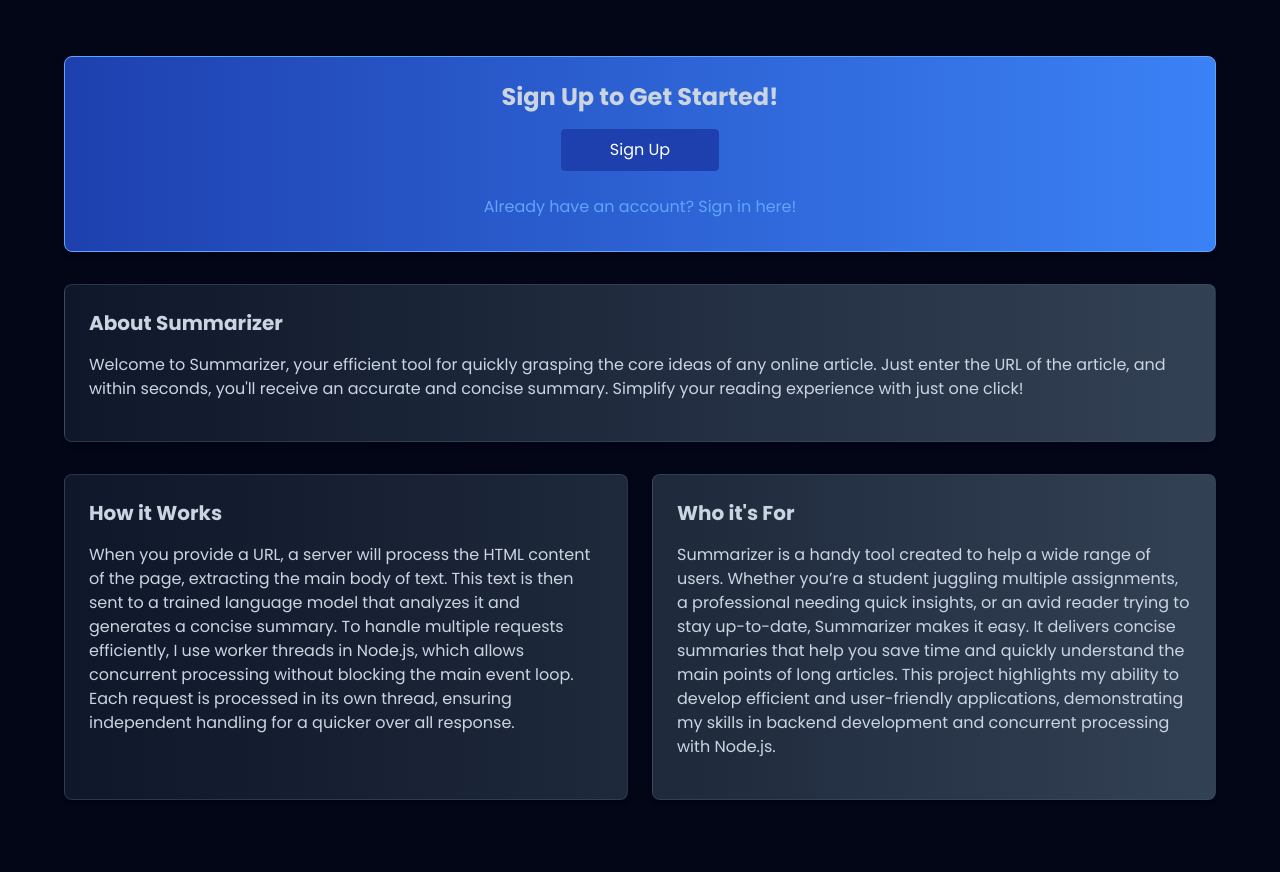
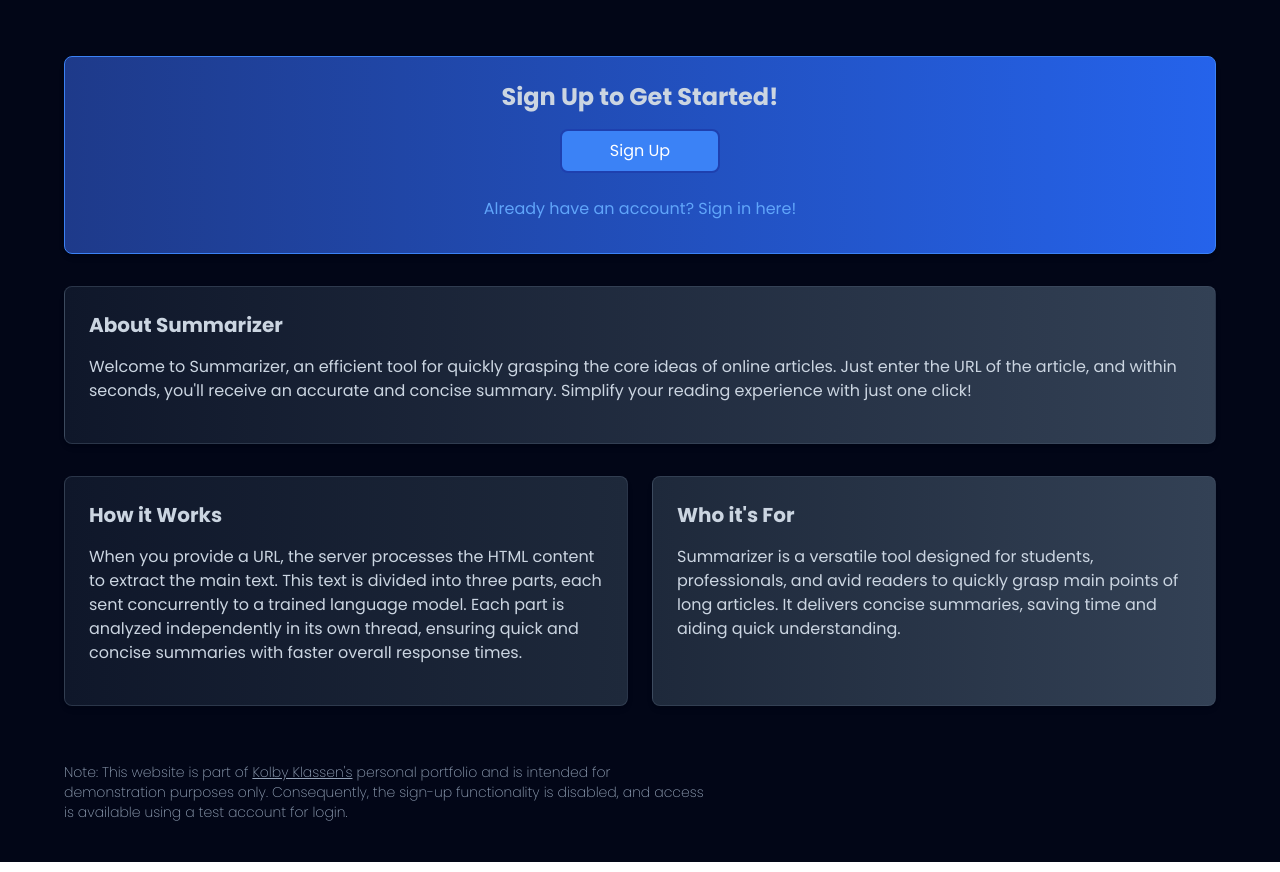
Before and after one commit to kolby-k/Summarizer-client, a React (Vite) app: page / in a window 1280 px wide. Shown: the part 200-1072 px from the top of the page. Built offline with nearby package versions, Linux system fonts and the light colour scheme.

Commit message:
error handling and added notes for portfolio purposes

```diff
--- a/src/components/Bookmarks.jsx
+++ b/src/components/Bookmarks.jsx
@@ -21,6 +21,11 @@ const Bookmarks = ({
             toggleDetailsModal={() => onToggleDetailsModal(bookmark)}
           />
         ))}
+        {bookmarks.length < 1 ? (
+          <div className="text-center pt-6">
+            <h2>Nothing here to show yet!</h2>
+          </div>
+        ) : null}
       </div>
     </div>
   );
--- a/src/context/AuthContext.jsx
+++ b/src/context/AuthContext.jsx
@@ -46,7 +46,7 @@ export const AuthProvider = ({ children }) => {
       setUser(userData);
       localStorage.setItem("user", JSON.stringify(userData));
     } catch (err) {
-      setError("Signup failed: please use the email 'test@test.com'.");
+      setError("Sign-up blocked. Please login with the test account!");
     } finally {
       setLoading(false);
     }
@@ -57,9 +57,13 @@ export const AuthProvider = ({ children }) => {
     localStorage.removeItem("user");
   };
 
+  const clearError = () => {
+    return setError(null);
+  };
+
   return (
     <AuthContext.Provider
-      value={{ user, login, signup, logout, loading, error }}
+      value={{ user, login, signup, logout, loading, error, clearError }}
     >
       {children}
     </AuthContext.Provider>
@@ -87,11 +91,7 @@ const fakeApiLogin = (email, password) => {
 const fakeApiSignup = (name, email, password) => {
   return new Promise((resolve, reject) => {
     setTimeout(() => {
-      if (email === "test@test.com") {
-        resolve({ userId: 16, name, token: "abcd1234" });
-      } else {
-        reject(new Error("User already exists"));
-      }
+      reject(new Error("Sign-up blocked. Please login with the test account!"));
     }, 1000);
   });
 };
--- a/src/pages/Home.jsx
+++ b/src/pages/Home.jsx
@@ -2,13 +2,13 @@ import React from "react";
 import { Link } from "react-router-dom";
 
 const SignUpSignIn = () => (
-  <section className="flex flex-col justify-center items-center bg-gradient-to-r from-blue-800 to-blue-500 border-[0.5px] border-blue-400 p-6  rounded-lg shadow-md mb-8">
+  <section className="flex flex-col justify-center items-center bg-gradient-to-r from-blue-900 to-blue-600 border-[0.5px] border-blue-500 p-6  rounded-lg shadow-md mb-8">
     <h3 className="text-2xl font-bold mb-4 text-center">
       Sign Up to Get Started!
     </h3>
     <Link
       to="/sign-up"
-      className="bg-blue-800 text-white px-12 py-2 rounded hover:bg-blue-500 border border-blue-800 transition mb-4"
+      className="bg-blue-500 text-white px-12 py-2 rounded-lg hover:bg-blue-400 border-2 border-blue-800 transition mb-4"
     >
       Sign Up
     </Link>
@@ -25,8 +25,8 @@ const AboutSummarizer = () => (
   <section className="bg-gradient-to-r from-slate-900 to-slate-700 border-[0.5px] border-slate-600/50 p-6 rounded-lg shadow-md mb-8 cursor-default hover:scale-105 duration-300">
     <h3 className="text-xl font-bold mb-4">About Summarizer</h3>
     <p className="mb-4">
-      Welcome to Summarizer, your efficient tool for quickly grasping the core
-      ideas of any online article. Just enter the URL of the article, and within
+      Welcome to Summarizer, an efficient tool for quickly grasping the core
+      ideas of online articles. Just enter the URL of the article, and within
       seconds, you'll receive an accurate and concise summary. Simplify your
       reading experience with just one click!
     </p>
@@ -37,13 +37,11 @@ const HowItWorks = () => (
   <section className="bg-gradient-to-r from-slate-900 to-slate-800 border-[0.5px] border-slate-600/50 p-6 rounded-lg shadow-md mb-8 cursor-default  hover:scale-105 duration-300">
     <h3 className="text-xl font-bold mb-4">How it Works</h3>
     <p className="mb-4">
-      When you provide a URL, a server will process the HTML content of the
-      page, extracting the main body of text. This text is then sent to a
-      trained language model that analyzes it and generates a concise summary.
-      To handle multiple requests efficiently, I use worker threads in Node.js,
-      which allows concurrent processing without blocking the main event loop.
-      Each request is processed in its own thread, ensuring independent handling
-      for a quicker over all response.
+      When you provide a URL, the server processes the HTML content to extract
+      the main text. This text is divided into three parts, each sent
+      concurrently to a trained language model. Each part is analyzed
+      independently in its own thread, ensuring quick and concise summaries with
+      faster overall response times.
     </p>
   </section>
 );
@@ -52,14 +50,9 @@ const WhoItsFor = () => (
   <section className="bg-gradient-to-r from-slate-800 to-slate-700 border-[0.5px] border-slate-600/50 p-6 rounded-lg shadow-md mb-8 cursor-default hover:scale-105 duration-300">
     <h3 className="text-xl font-bold mb-4">Who it's For</h3>
     <p className="mb-4">
-      Summarizer is a handy tool created to help a wide range of users. Whether
-      you’re a student juggling multiple assignments, a professional needing
-      quick insights, or an avid reader trying to stay up-to-date, Summarizer
-      makes it easy. It delivers concise summaries that help you save time and
-      quickly understand the main points of long articles. This project
-      highlights my ability to develop efficient and user-friendly applications,
-      demonstrating my skills in backend development and concurrent processing
-      with Node.js.
+      Summarizer is a versatile tool designed for students, professionals, and
+      avid readers to quickly grasp main points of long articles. It delivers
+      concise summaries, saving time and aiding quick understanding.
     </p>
   </section>
 );
@@ -82,6 +75,21 @@ const Home = () => {
         <div className="grid grid-cols-1 md:grid-cols-2 gap-6">
           <HowItWorks />
           <WhoItsFor />
+          <div className="flex w-[50vw]">
+            <p className="text-slate-400 font-thin text-sm">
+              Note: This website is part of{" "}
+              <a
+                className="underline"
+                target="_blank"
+                href="https://kolby-k.netlify.app/"
+              >
+                Kolby Klassen's
+              </a>{" "}
+              personal portfolio and is intended for demonstration purposes
+              only. Consequently, the sign-up functionality is disabled, and
+              access is available using a test account for login.
+            </p>
+          </div>
         </div>
       </main>
     </div>
--- a/src/pages/SignInPage.jsx
+++ b/src/pages/SignInPage.jsx
@@ -3,7 +3,7 @@ import { Link, useNavigate } from "react-router-dom";
 import { useAuth } from "../context/AuthContext";
 
 function SignInPage() {
-  const { user, login, loading, error } = useAuth();
+  const { user, login, loading, error, clearError } = useAuth();
   const [formData, setFormData] = useState({
     email: "",
     password: "",
@@ -26,6 +26,8 @@ function SignInPage() {
   useEffect(() => {
     if (user) {
       navigate("/summary");
+    } else {
+      clearError();
     }
     return;
   }, [user]);
@@ -76,7 +78,9 @@ function SignInPage() {
           />
         </div>
 
-        {error && <div className="text-red-500 text-sm mb-4">{error}</div>}
+        {error && (
+          <div className="text-red-500 text-sm text-center mb-4">{error}</div>
+        )}
 
         <div className="flex flex-col items-center justify-center">
           <button
--- a/src/pages/SignUpPage.jsx
+++ b/src/pages/SignUpPage.jsx
@@ -3,7 +3,7 @@ import { Link, useNavigate } from "react-router-dom";
 import { useAuth } from "../context/AuthContext";
 
 function SignUpPage() {
-  const { user, signup, loading, error } = useAuth();
+  const { user, signup, loading, error, clearError } = useAuth();
   const [formData, setFormData] = useState({
     name: "",
     email: "",
@@ -33,6 +33,8 @@ function SignUpPage() {
   useEffect(() => {
     if (user) {
       navigate("/summary");
+    } else {
+      clearError();
     }
     return;
   }, [user]);
@@ -122,7 +124,9 @@ function SignUpPage() {
           />
         </div>
 
-        {error && <div className="text-red-500 text-sm mb-4">{error}</div>}
+        {error && (
+          <div className="text-red-500 text-sm mb-4 text-center">{error}</div>
+        )}
 
         <div className="flex flex-col items-center justify-center">
           <button
```
